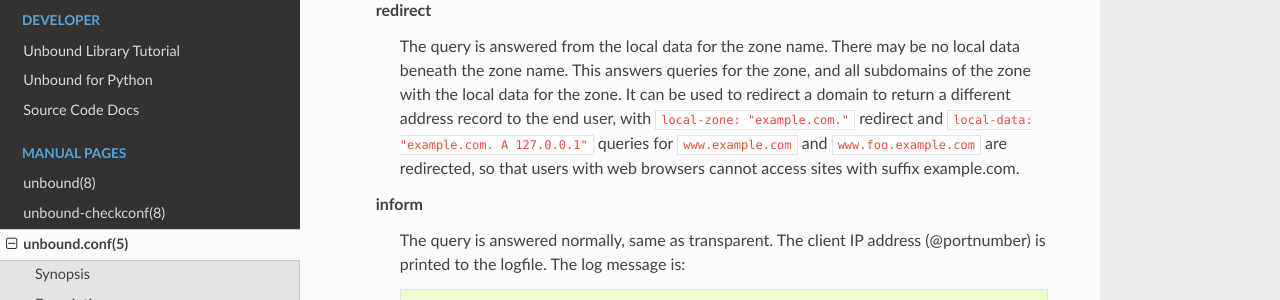
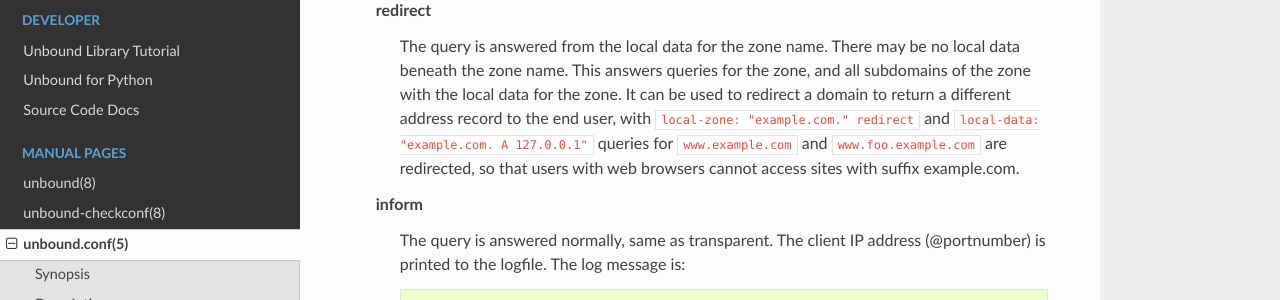
Before and after one commit to NLnetLabs/unbound-manual, a Sphinx documentation site: the page built from source/manpages/unbound.conf.rst, in a window 1280 px wide and 900 px high, scrolled down 26119 px. Shown: the part 149-449 px from the top of the window. Built offline with Sphinx 7.4.7 and the Read the Docs theme 2.0.0, drawn with Linux system fonts in a browser that asks for light colours.

Commit message:
Fix formatting

```diff
--- a/source/manpages/unbound.conf.rst
+++ b/source/manpages/unbound.conf.rst
@@ -1328,7 +1328,7 @@ These options are part of the **server:** clause.
             be no local data beneath the zone name. This answers queries for the
             zone, and all subdomains of the zone with the local data for the zone.
             It can be used to redirect a domain to return a different address record
-            to the end user, with ``local-zone: "example.com."`` redirect and
+            to the end user, with ``local-zone: "example.com." redirect`` and
             ``local-data: "example.com. A 127.0.0.1"`` queries for
             ``www.example.com`` and ``www.foo.example.com`` are redirected, so that
             users with web browsers cannot access sites with suffix example.com.
```
